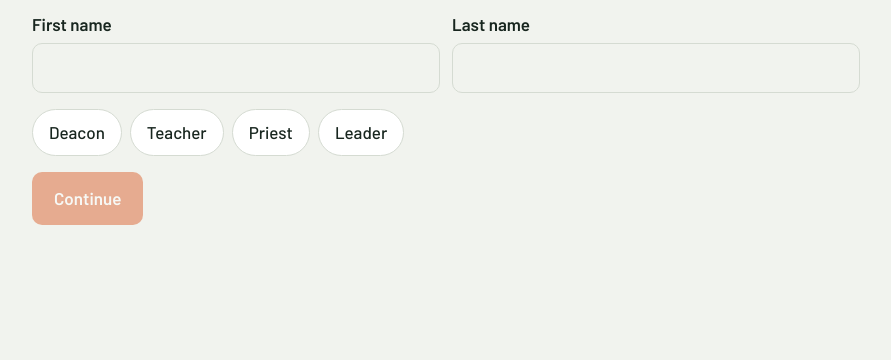
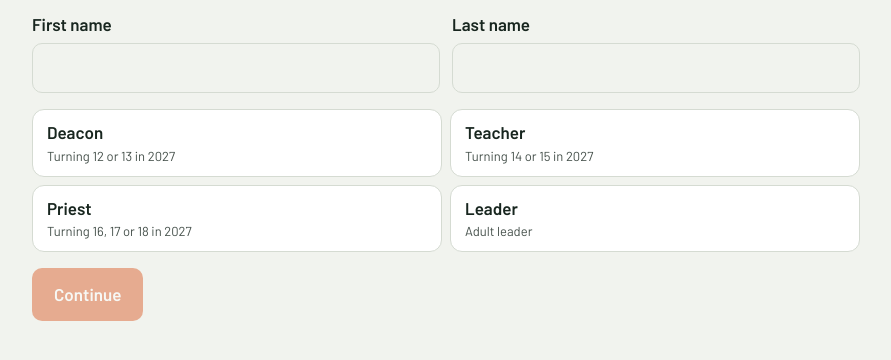
Before and after one commit to mmkmmx/faceoff, a plain HTML site: page web/index.html in a window 1280 px wide. Both pictures are taken after a click on the button "Start the survey". Shown: the part 164-524 px from the top of the page, without its empty margins (194-1085 px from the left). Drawn offline with nearby package versions, Linux system fonts and the light colour scheme.

Commit message:
Show the 2027 age range under each role button
Co-Authored-By: Claude Opus 5.5 <noreply@anthropic.com>

```diff
--- a/web/index.html
+++ b/web/index.html
@@ -53,6 +53,9 @@ h2{font-size:clamp(28px,6vw,38px)}
 .chips{display:flex;flex-wrap:wrap;gap:8px}
 .chip{border:1px solid var(--line);background:var(--surface);border-radius:999px;padding:10px 16px;font-weight:500;min-height:44px}
 .chip[aria-pressed="true"]{background:var(--pine);color:var(--bg);border-color:var(--pine)}
+.chips.roles{display:grid;grid-template-columns:1fr 1fr;gap:8px}
+.chips.roles .chip{border-radius:12px;padding:10px 14px;text-align:left;font-weight:600}
+.chip small{display:block;font-size:13px;font-weight:400;opacity:.8;margin-top:2px}
 .versus{display:grid;grid-template-columns:1fr auto 1fr;gap:12px;align-items:stretch}
 .pick{border:2px solid var(--line);background:var(--surface);border-radius:16px;padding:20px;min-height:170px;display:flex;align-items:center;justify-content:center;text-align:center;font-family:var(--display);font-weight:700;font-size:clamp(26px,5.5vw,38px);line-height:1.05;transition:transform .12s,border-color .12s,background .12s;touch-action:manipulation}
 .pick:hover{border-color:var(--accent)}
@@ -109,6 +112,7 @@ const PAIRS_PER_PERSON = 100;
 const MIN_PAIRS = 30;        // "Finish now" appears from this pair on
 const AUTOSAVE_EVERY = 5;    // votes between autosaves
 const ROLES = ["Deacon","Teacher","Priest","Leader"];
+const ROLE_AGES = {Deacon:"Turning 12 or 13 in 2027", Teacher:"Turning 14 or 15 in 2027", Priest:"Turning 16, 17 or 18 in 2027", Leader:"Adult leader"};
 const LS_KEY = "ym-pairrank-2027-progress";
 
 /* ---------- State ---------- */
@@ -255,8 +259,8 @@ function aboutHtml(){
       <div><label class="f" for="last">Last name</label>
       <input type="text" id="last" maxlength="30" autocomplete="family-name" value="${esc(last)}"></div>
     </div>
-    <div class="chips" role="group" aria-label="Your role">
-      ${ROLES.map(g=>`<button class="chip" type="button" data-g="${g}" aria-pressed="${role===g}">${g}</button>`).join("")}
+    <div class="chips roles" role="group" aria-label="Your role">
+      ${ROLES.map(g=>`<button class="chip" type="button" data-g="${g}" aria-pressed="${role===g}">${g}<small>${ROLE_AGES[g]}</small></button>`).join("")}
     </div>
     <div class="row"><button class="btn" id="to-pairs" type="button" ${ready?"":"disabled"}>Continue</button></div>
   </div>`;
```
